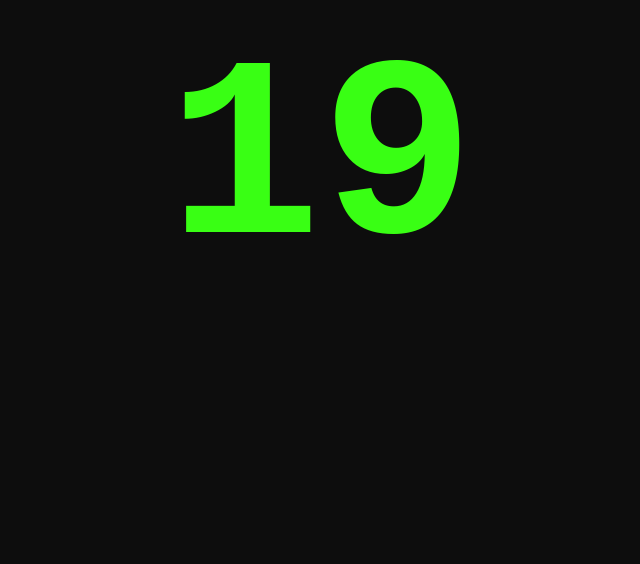
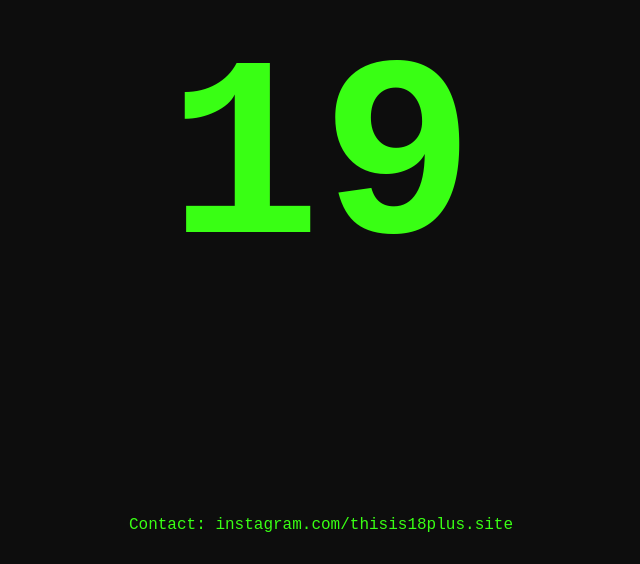
Before and after one commit to chilldudestuff/coolstuff, a plain HTML site: page index.html in a window 1280 px wide. Shown: the part 236-800 px from the top of the page, without its empty margins (319-959 px from the left). Drawn offline with Linux system fonts and the light colour scheme.

Commit message:
Update index.html

```diff
--- a/index.html
+++ b/index.html
@@ -1,3 +1,4 @@
+
 <!DOCTYPE html>
 <html lang="en">
 <head>
@@ -60,6 +61,34 @@
       animation: spin 1s linear infinite;
     }
 
+    #promo {
+      position: fixed;
+      bottom: 30px;
+      left: 50%;
+      transform: translateX(-50%);
+      font-size: 1rem;
+      color: #39ff14;
+      text-align: center;
+      display: none;
+      font-family: 'Courier New', monospace;
+    }
+
+    #promo a {
+      color: #39ff14;
+      text-decoration: none;
+    }
+
+    #promo a:hover {
+      text-decoration: underline;
+    }
+
+    @media (max-width: 600px) {
+      #promo {
+        font-size: 0.9rem;
+        bottom: 20px;
+      }
+    }
+
     @keyframes spin {
       0% { transform: rotate(0deg); }
       100% { transform: rotate(360deg); }
@@ -72,6 +101,7 @@
         border-width: 4px;
       }
     }
+
   </style>
 </head>
 <body>
@@ -80,11 +110,19 @@
   </div>
 
   <h1 id="number">19</h1>
+<div id="promo">
+  Contact:
+  <a href="https://instagram.com/thisis18plus.site" target="_blank">
+    instagram.com/thisis18plus.site
+  </a>
+</div>
+
 
 <script>
   setTimeout(() => {
     document.getElementById('loading').style.display = 'none';
     document.getElementById('number').style.display = 'block';
+    document.getElementById('promo').style.display = 'block';
   }, 1000);
 </script>
 </body>
```
Lines whose indentation alone changed are shown as unchanged.
